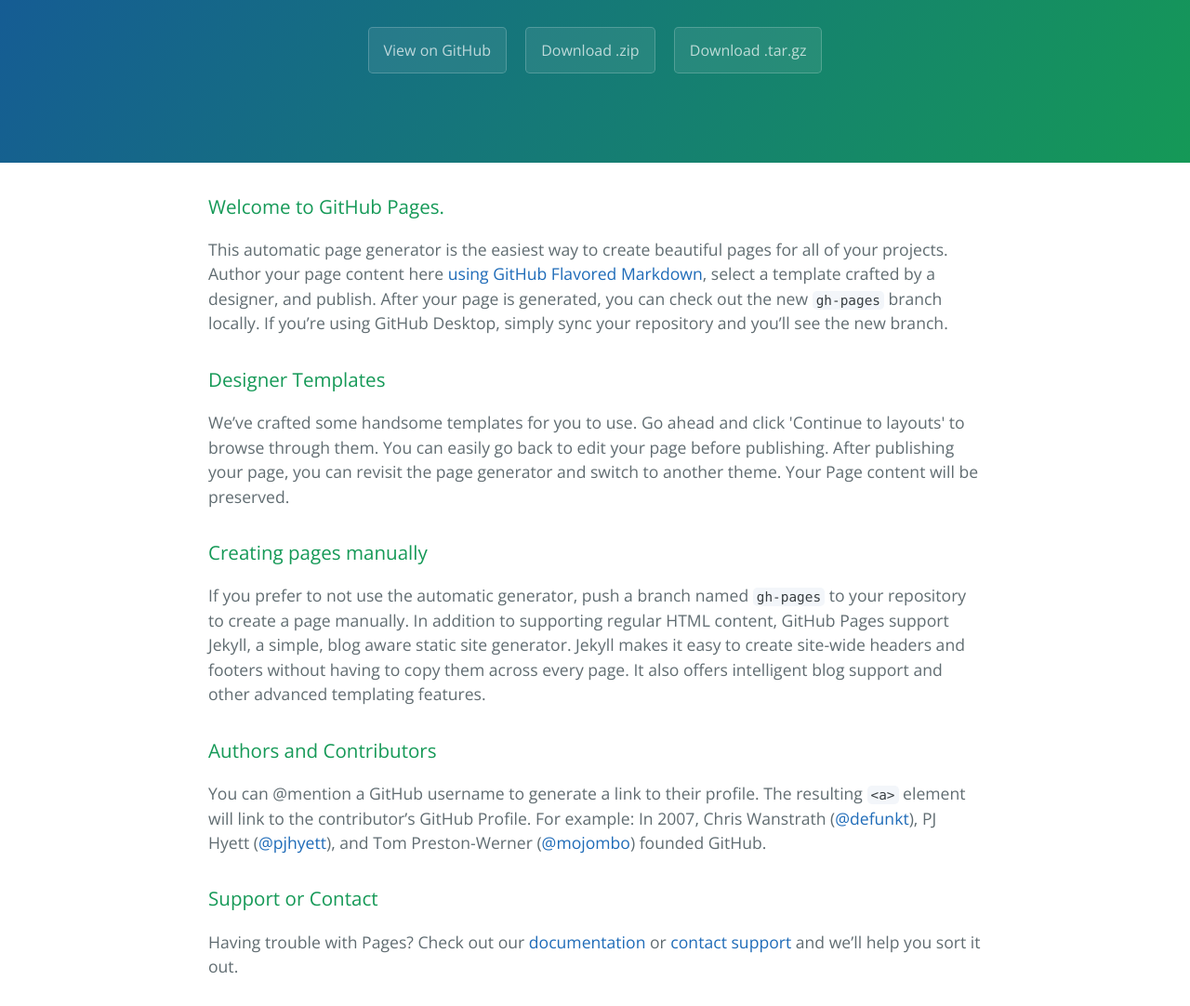
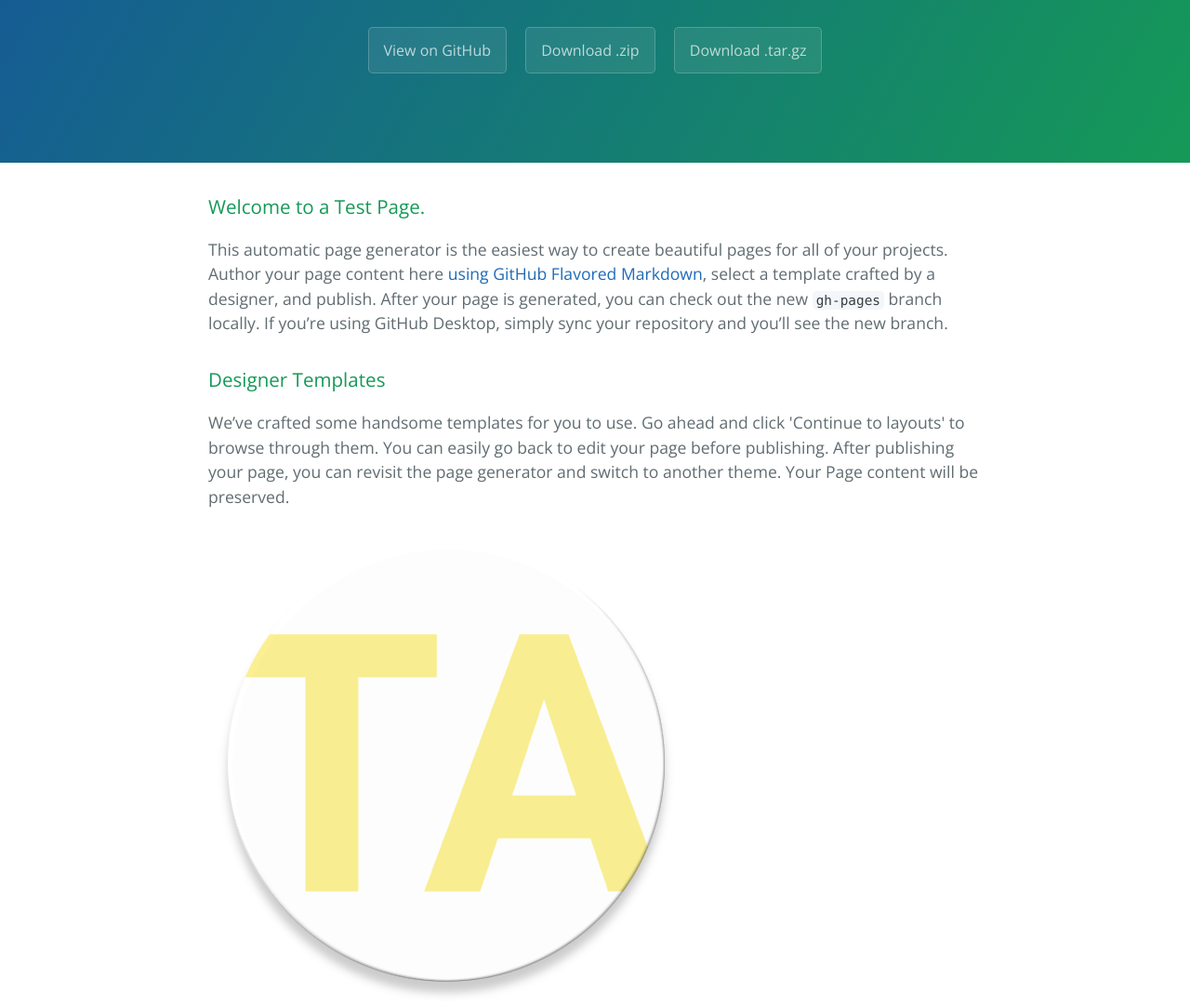
Before and after one commit to graetzer/_PageTest, a plain HTML site: page index.html in a window 1280 px wide. Shown: the part 208-1290 px from the top of the page at 93% size. Drawn offline with nearby package versions, Linux system fonts and the light colour scheme.

Commit message:
Added image

```diff
--- a/index.html
+++ b/index.html
@@ -20,7 +20,7 @@
 
     <section class="main-content">
       <h3>
-<a id="welcome-to-github-pages" class="anchor" href="#welcome-to-github-pages" aria-hidden="true"><span aria-hidden="true" class="octicon octicon-link"></span></a>Welcome to GitHub Pages.</h3>
+<a id="welcome-to-github-pages" class="anchor" href="#welcome-to-github-pages" aria-hidden="true"><span aria-hidden="true" class="octicon octicon-link"></span></a>Welcome to a Test Page.</h3>
 
 <p>This automatic page generator is the easiest way to create beautiful pages for all of your projects. Author your page content here <a href="https://guides.github.com/features/mastering-markdown/">using GitHub Flavored Markdown</a>, select a template crafted by a designer, and publish. After your page is generated, you can check out the new <code>gh-pages</code> branch locally. If you’re using GitHub Desktop, simply sync your repository and you’ll see the new branch.</p>
 
@@ -28,6 +28,9 @@
 <a id="designer-templates" class="anchor" href="#designer-templates" aria-hidden="true"><span aria-hidden="true" class="octicon octicon-link"></span></a>Designer Templates</h3>
 
 <p>We’ve crafted some handsome templates for you to use. Go ahead and click 'Continue to layouts' to browse through them. You can easily go back to edit your page before publishing. After publishing your page, you can revisit the page generator and switch to another theme. Your Page content will be preserved.</p>
+
+<img src="test_BG_ff00ce.png" alt="Test image" />
+
 
 <h3>
 <a id="creating-pages-manually" class="anchor" href="#creating-pages-manually" aria-hidden="true"><span aria-hidden="true" class="octicon octicon-link"></span></a>Creating pages manually</h3>
```
Also changed, not shown: test_BG_ff00ce.png (added).
